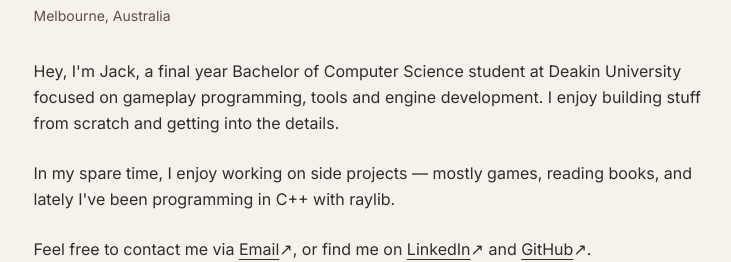
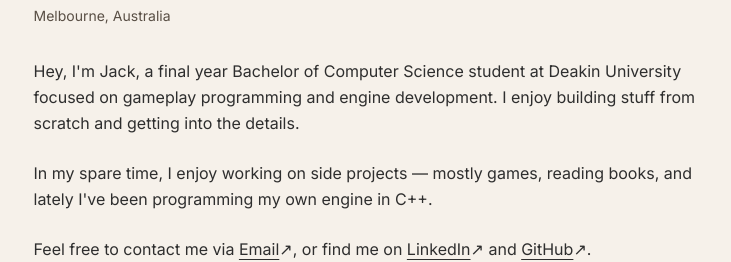
Before and after one commit to jackboakes/dev-portfolio, a SvelteKit app: page / in a window 1280 px wide. Shown: the part 138-400 px from the top of the page, without its empty margins (264-995 px from the left). Built offline with nearby package versions, Linux system fonts and the light colour scheme.

Commit message:
Update about me section

```diff
--- a/src/routes/+page.svelte
+++ b/src/routes/+page.svelte
@@ -18,12 +18,12 @@
 <section class="mb-14 max-w-content">
 	<p class="mb-6 text-base leading-relaxed">
 		Hey, I'm Jack, a final year Bachelor of Computer Science student at Deakin University focused on
-		gameplay programming, tools and engine development. I enjoy building stuff from scratch and
+		gameplay programming and engine development. I enjoy building stuff from scratch and
 		getting into the details.
 	</p>
 	<p class="mb-6 text-base leading-relaxed">
 		In my spare time, I enjoy working on side projects &mdash; mostly games, reading books, and
-		lately I've been programming in C++ with raylib.
+		lately I've been programming my own engine in C++.
 	</p>
 	<p class="mb-6 text-base leading-relaxed">
 		Feel free to contact me via
```
